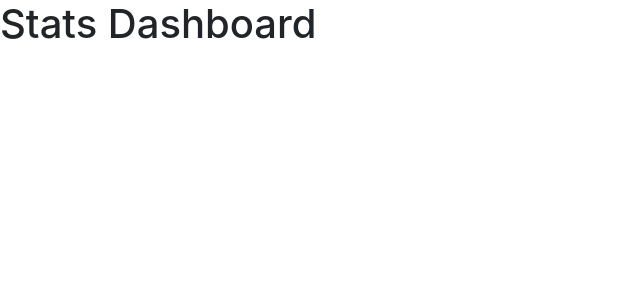
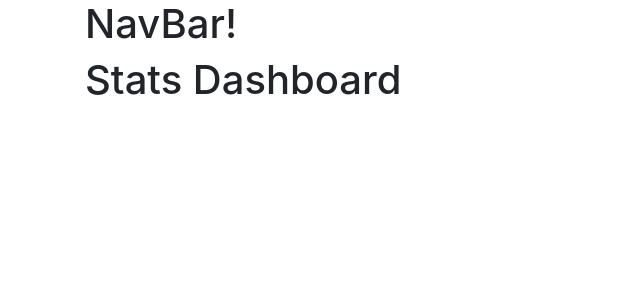
Before and after one commit to JustiP3/LiftStats, a React (Create React App) app in the folder liftstats-frontend/: page /stats in a window 1280 px wide. Shown: the top 300 px of the page, without its empty margins (0-640 px from the left). Built offline with nearby package versions, Linux system fonts and the light colour scheme.

Commit message:
add navbar container component. add navbar to dashboard and stats dashboard

```diff
--- a/liftstats-frontend/src/containers/Dashboard.js
+++ b/liftstats-frontend/src/containers/Dashboard.js
@@ -1,5 +1,6 @@
 import React, { Component } from 'react'
 import { connect } from 'react-redux'
+import NavBar from './NavBar'
 import RecentSetsFeed from "../components/RecentSetsFeed"
 import LogSetForm from "../components/LogSetForm"
 import LogSetButton from "../components/LogSetButton"
@@ -29,6 +30,7 @@
         if (this.state.showLogSetForm === true) {
             return(
                 <div className="container">
+                    <NavBar />
                     <LogSetForm logSet={this.props.logSet} />
                     <RecentSetsFeed recentWorkouts={this.state.recentWorkouts} />
                 </div>
@@ -36,6 +38,7 @@
         } else {
             return(
                 <div className="container">
+                    <NavBar />
                     <LogSetButton handleLogSetClick={this.handleLogSetClick} />
                     <RecentSetsFeed recentWorkouts={this.state.recentWorkouts} />
                 </div>
--- /dev/null
+++ b/liftstats-frontend/src/containers/NavBar.js
@@ -0,0 +1,11 @@
+import React, { Component } from 'react'
+
+export default class NavBar extends Component {
+
+
+    render() {
+        return(<h1>NavBar!</h1>)
+    }
+
+
+}
--- a/liftstats-frontend/src/containers/StatsDashboard.js
+++ b/liftstats-frontend/src/containers/StatsDashboard.js
@@ -1,10 +1,16 @@
 import React, { Component } from 'react'
+import NavBar from './NavBar'
 
 export default class StatsDashboard extends Component {
 
 
     render() {
-        return(<h1>Stats Dashboard</h1>)
+        return(
+        <div className="container">
+            <NavBar />
+            <h1>Stats Dashboard</h1>
+        </div>
+        )
     }
 
 
```
Also changed, not shown: 1 other file (tests, documents, lock files or other folders).
